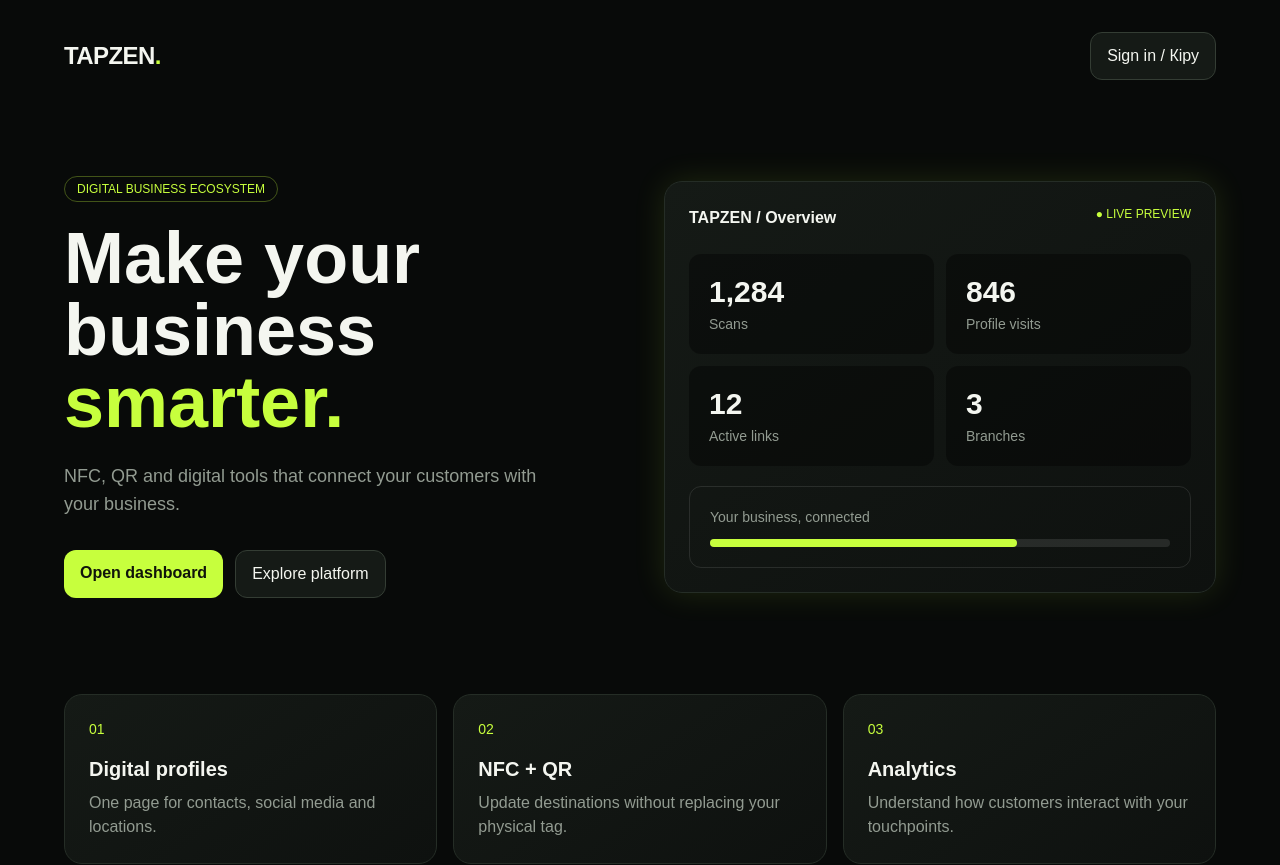
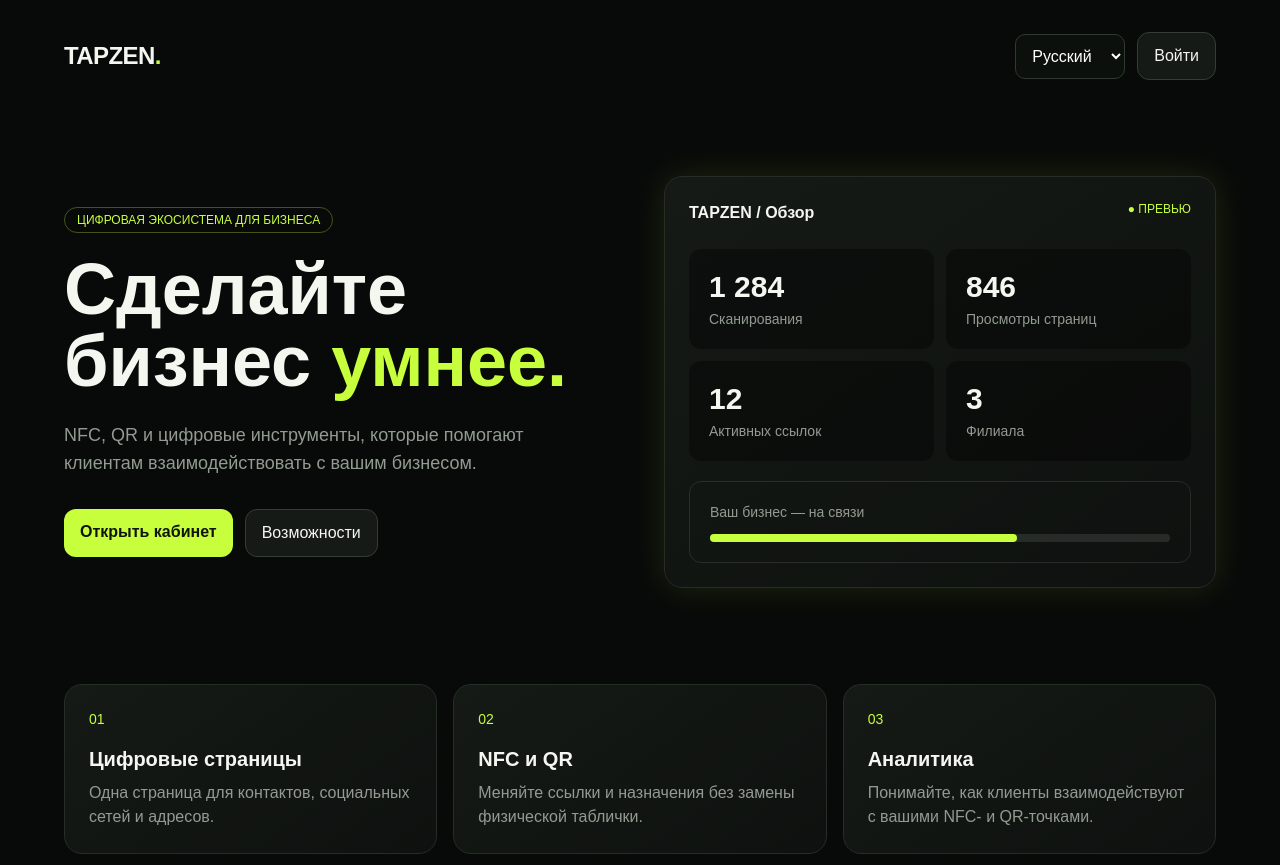
Before and after one commit to Fryuuyy/Tapzen-saas, a Next.js app in the folder apps/web/: page / in a window 1280 px wide. Shown: the top 865 px of the page. Built offline with nearby package versions, Linux system fonts and the light colour scheme.

Commit message:
Localize TAPZEN landing page in Kazakh Russian and English

```diff
--- a/apps/web/src/app/page.tsx
+++ b/apps/web/src/app/page.tsx
@@ -1,19 +1,77 @@
+"use client";
+
 import Link from "next/link";
-export default function Home(){
- return <main className="min-h-screen px-6 py-8 md:px-16">
-  <nav className="flex items-center justify-between"><div className="text-2xl font-black tracking-tight">TAPZEN<span className="lime">.</span></div><Link className="btn-secondary" href="/login">Sign in / Кіру</Link></nav>
-  <section className="mx-auto grid max-w-6xl items-center gap-12 py-24 md:grid-cols-2">
-   <div><div className="mb-5 inline-flex rounded-full border border-lime/30 px-3 py-1 text-xs lime">DIGITAL BUSINESS ECOSYSTEM</div>
-    <h1 className="text-5xl font-black leading-tight md:text-7xl">Make your business <span className="lime">smarter.</span></h1>
-    <p className="muted mt-6 max-w-lg text-lg">NFC, QR and digital tools that connect your customers with your business.</p>
-    <div className="mt-8 flex gap-3"><Link href="/login" className="btn">Open dashboard</Link><a href="#features" className="btn-secondary">Explore platform</a></div>
-   </div>
-   <div className="surface p-6 shadow-glow"><div className="mb-6 flex justify-between"><span className="font-bold">TAPZEN / Overview</span><span className="lime text-xs">● LIVE PREVIEW</span></div>
-    <div className="grid grid-cols-2 gap-3">{[["1,284","Scans"],["846","Profile visits"],["12","Active links"],["3","Branches"]].map(x=><div className="rounded-xl bg-black/40 p-5" key={x[1]}><div className="text-3xl font-bold">{x[0]}</div><div className="muted mt-1 text-sm">{x[1]}</div></div>)}</div>
-    <div className="mt-5 rounded-xl border border-white/10 p-5"><div className="muted text-sm">Your business, connected</div><div className="mt-3 h-2 rounded-full bg-white/10"><div className="h-2 w-2/3 rounded-full bg-lime"/></div></div>
-   </div>
-  </section>
-  <section id="features" className="mx-auto grid max-w-6xl gap-4 pb-20 md:grid-cols-3">{[["01","Digital profiles","One page for contacts, social media and locations."],["02","NFC + QR","Update destinations without replacing your physical tag."],["03","Analytics","Understand how customers interact with your touchpoints."]].map(x=><div className="surface p-6" key={x[0]}><div className="lime text-sm">{x[0]}</div><h2 className="mt-4 text-xl font-bold">{x[1]}</h2><p className="muted mt-2">{x[2]}</p></div>)}</section>
-  <footer className="muted border-t border-white/10 py-6 text-center text-sm">© {new Date().getFullYear()} TAPZEN. Built for businesses in Kazakhstan.</footer>
- </main>
+import { useState } from "react";
+import type { Locale } from "@/lib/i18n";
+
+const copy = {
+  ru: {
+    signIn: "Войти", badge: "ЦИФРОВАЯ ЭКОСИСТЕМА ДЛЯ БИЗНЕСА",
+    titleA: "Сделайте бизнес", titleB: "умнее.",
+    lead: "NFC, QR и цифровые инструменты, которые помогают клиентам взаимодействовать с вашим бизнесом.",
+    start: "Открыть кабинет", explore: "Возможности",
+    dashboard: "TAPZEN / Обзор", live: "ПРЕВЬЮ",
+    stats: [["1 284", "Сканирования"], ["846", "Просмотры страниц"], ["12", "Активных ссылок"], ["3", "Филиала"]],
+    connected: "Ваш бизнес — на связи",
+    features: [["01", "Цифровые страницы", "Одна страница для контактов, социальных сетей и адресов."], ["02", "NFC и QR", "Меняйте ссылки и назначения без замены физической таблички."], ["03", "Аналитика", "Понимайте, как клиенты взаимодействуют с вашими NFC- и QR-точками."]],
+    footer: "Создано для бизнеса в Казахстане."
+  },
+  kk: {
+    signIn: "Кіру", badge: "БИЗНЕСКЕ АРНАЛҒАН ЦИФРЛЫҚ ЭКОЖҮЙЕ",
+    titleA: "Бизнесіңізді", titleB: "ақылды етіңіз.",
+    lead: "NFC, QR және цифрлық құралдар клиенттерге бизнесіңізбен оңай байланысуға көмектеседі.",
+    start: "Жеке кабинетке өту", explore: "Мүмкіндіктер",
+    dashboard: "TAPZEN / Шолу", live: "АЛДЫН АЛА КӨРУ",
+    stats: [["1 284", "Сканерлеу"], ["846", "Парақша қаралымы"], ["12", "Белсенді сілтеме"], ["3", "Филиал"]],
+    connected: "Бизнесіңіз әрдайым байланыста",
+    features: [["01", "Цифрлық парақшалар", "Байланыс деректері, әлеуметтік желілер және мекенжайлар бір бетте."], ["02", "NFC және QR", "Физикалық тақтайшаны ауыстырмай-ақ сілтемелерді жаңартыңыз."], ["03", "Талдау", "Клиенттердің NFC және QR нүктелерімен қалай әрекеттесетінін бақылаңыз."]],
+    footer: "Қазақстан бизнесі үшін жасалған."
+  },
+  en: {
+    signIn: "Sign in", badge: "DIGITAL BUSINESS ECOSYSTEM",
+    titleA: "Make your business", titleB: "smarter.",
+    lead: "NFC, QR and digital tools that help customers connect with your business.",
+    start: "Open dashboard", explore: "Explore features",
+    dashboard: "TAPZEN / Overview", live: "LIVE PREVIEW",
+    stats: [["1,284", "Scans"], ["846", "Profile visits"], ["12", "Active links"], ["3", "Branches"]],
+    connected: "Your business, connected",
+    features: [["01", "Digital profiles", "One page for contacts, social media and locations."], ["02", "NFC + QR", "Update destinations without replacing your physical sign."], ["03", "Analytics", "Understand how customers interact with your NFC and QR touchpoints."]],
+    footer: "Built for businesses in Kazakhstan."
+  }
+} as const;
+
+export default function Home() {
+  const [locale, setLocale] = useState<Locale>("ru");
+  const t = copy[locale];
+  return (
+    <main className="min-h-screen px-6 py-8 md:px-16">
+      <nav className="mx-auto flex max-w-6xl items-center justify-between gap-4">
+        <Link href="/" className="text-2xl font-black tracking-tight">TAPZEN<span className="lime">.</span></Link>
+        <div className="flex items-center gap-3">
+          <label htmlFor="home-locale" className="sr-only">Language</label>
+          <select id="home-locale" className="field w-auto" value={locale} onChange={event => setLocale(event.target.value as Locale)} aria-label="Language">
+            <option value="kk">Қазақша</option><option value="ru">Русский</option><option value="en">English</option>
+          </select>
+          <Link className="btn-secondary" href="/login">{t.signIn}</Link>
+        </div>
+      </nav>
+      <section className="mx-auto grid max-w-6xl items-center gap-12 py-20 md:grid-cols-2 md:py-24">
+        <div>
+          <div className="mb-5 inline-flex rounded-full border border-lime/30 px-3 py-1 text-xs lime">{t.badge}</div>
+          <h1 className="text-5xl font-black leading-tight md:text-7xl">{t.titleA} <span className="lime">{t.titleB}</span></h1>
+          <p className="muted mt-6 max-w-lg text-lg">{t.lead}</p>
+          <div className="mt-8 flex flex-wrap gap-3"><Link href="/register" className="btn">{t.start}</Link><a href="#features" className="btn-secondary">{t.explore}</a></div>
+        </div>
+        <div className="surface p-6 shadow-glow">
+          <div className="mb-6 flex justify-between"><span className="font-bold">{t.dashboard}</span><span className="lime text-xs">● {t.live}</span></div>
+          <div className="grid grid-cols-2 gap-3">{t.stats.map(([value,label]) => <div className="rounded-xl bg-black/40 p-5" key={label}><div className="text-3xl font-bold">{value}</div><div className="muted mt-1 text-sm">{label}</div></div>)}</div>
+          <div className="mt-5 rounded-xl border border-white/10 p-5"><div className="muted text-sm">{t.connected}</div><div className="mt-3 h-2 rounded-full bg-white/10"><div className="h-2 w-2/3 rounded-full bg-lime" /></div></div>
+        </div>
+      </section>
+      <section id="features" className="mx-auto grid max-w-6xl gap-4 pb-20 md:grid-cols-3">
+        {t.features.map(([number,title,description]) => <article className="surface p-6" key={number}><div className="lime text-sm">{number}</div><h2 className="mt-4 text-xl font-bold">{title}</h2><p className="muted mt-2">{description}</p></article>)}
+      </section>
+      <footer className="muted border-t border-white/10 py-6 text-center text-sm">© {new Date().getFullYear()} TAPZEN. {t.footer}</footer>
+    </main>
+  );
 }
```
